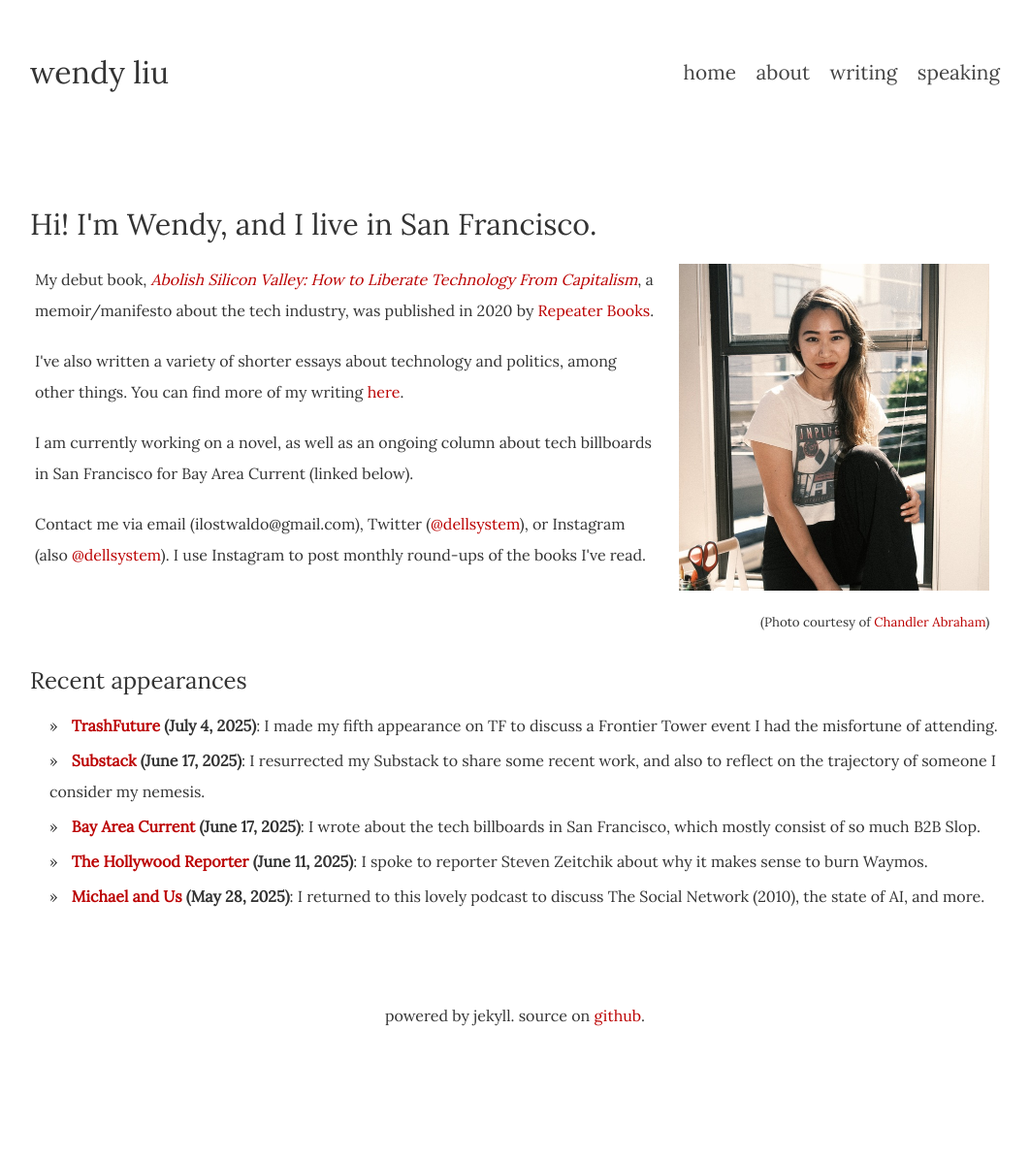
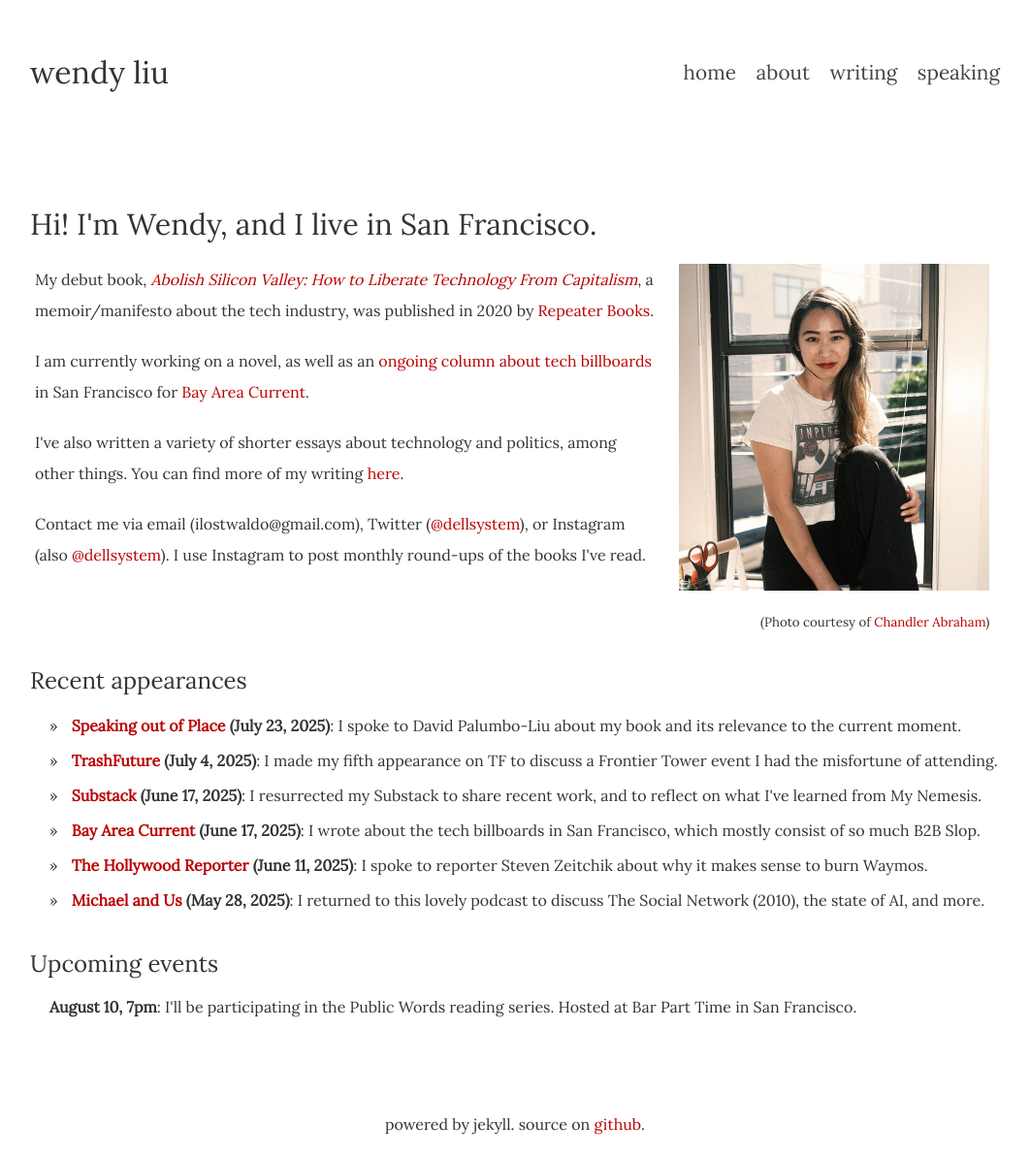
Before and after one commit to dellsystem/dellsystem.github.io, a Jekyll site: the page built from index.html, in a window 1280 px wide. Shown: the whole page at 97% size, without its empty margins (109-1171 px from the left). Built offline with Jekyll 4.4.1, drawn with Linux system fonts in a browser that asks for light colours; before the commit the page ends 1082 px from its top, so only the background shows below that.

Commit message:
Add recent/upcoming

```diff
--- a/_includes/podcasts.html
+++ b/_includes/podcasts.html
@@ -1,4 +1,5 @@
 <ul>
+    <li><strong><a href="https://speakingoutofplace.com/2025/07/23/abolishing-silicon-valley-building-the-commons-a-different-way-to-spend-your-life-a-conversation-with-wendy-liu/">Speaking out of Place</a> (July 23, 2025)</strong>: I spoke to David Palumbo-Liu about my book and its relevance to the current moment.</li>
     <li><strong><a href="https://trashfuturepodcast.podbean.com/e/preview-500000-cool-latinos-feat-wendy-liu/">TrashFuture</a> (July 4, 2025)</strong>: I made my fifth appearance on TF to discuss a Frontier Tower event I had the misfortune of attending.</li>
     <li><strong><a href="https://soundcloud.com/michael-and-us/preview-626-metaquest-w-wendy-liu">Michael and Us</a> (May 28, 2025)</strong>: I returned to this lovely podcast to discuss The Social Network (2010), the state of AI, and more.</li>
     <li><strong><a href="https://podcasts.apple.com/podcast/tech-billionaires-are-coming-for-workers-w-wendy-liu/id1507621076?i=1000590254810">Tech Won't Save Us</a> (December 15, 2022)</strong>: on the current moment in the tech industry and how it differs from the 2010s.</li>
--- a/_includes/upcoming.html
+++ b/_includes/upcoming.html
@@ -1 +1,2 @@
-<p>Nothing at the moment.</p>
+<ul><strong>August 10, 7pm</strong>: I'll be participating in the Public Words reading series. Hosted at Bar Part Time in San Francisco.</li>
+</ul>
--- a/index.html
+++ b/index.html
@@ -5,10 +5,8 @@ layout: default
 <div class="triple-grid">
     <div class="doubled column" style="padding-right: 15px">
         <p>My debut book, <em><a href="https://abolishsiliconvalley.com/">Abolish Silicon Valley: How to Liberate Technology From Capitalism</a></em>, a memoir/manifesto about the tech industry, was published in 2020 by <a href="https://repeaterbooks.com/">Repeater Books</a>.</p>
-        <p>I've also written a variety of shorter essays about technology and
-        politics, among other things. You can find more of my writing <a
-        href="/writing">here</a>.</p>
-        <p>I am currently working on a novel, as well as an ongoing column about tech billboards in San Francisco for Bay Area Current (linked below).</p>
+        <p>I am currently working on a novel, as well as an <a href="https://bayareacurrent.com/the-billboards-arent-for-you/">ongoing column about tech billboards</a> in San Francisco for <a href="https://bayareacurrent.com">Bay Area Current</a>.</p>
+        <p>I've also written a variety of shorter essays about technology and politics, among other things. You can find more of my writing <a href="/writing">here</a>.</p>
         <p>Contact me via email (ilostwaldo@gmail.com), Twitter (<a href="https://twitter.com/dellsystem">@dellsystem</a>), or Instagram (also <a href="https://instagram.com/dellsystem">@dellsystem</a>). I use Instagram to post monthly round-ups of the books I've read.</p>
     </div>
     <div class="right column">
@@ -18,9 +16,12 @@ layout: default
 </div>
 <h3>Recent appearances</h3>
 <ul>
+    <li><strong><a href="https://speakingoutofplace.com/2025/07/23/abolishing-silicon-valley-building-the-commons-a-different-way-to-spend-your-life-a-conversation-with-wendy-liu/">Speaking out of Place</a> (July 23, 2025)</strong>: I spoke to David Palumbo-Liu about my book and its relevance to the current moment.</li>
     <li><strong><a href="https://trashfuturepodcast.podbean.com/e/preview-500000-cool-latinos-feat-wendy-liu/">TrashFuture</a> (July 4, 2025)</strong>: I made my fifth appearance on TF to discuss a Frontier Tower event I had the misfortune of attending.</li>
-    <li><strong><a href="https://dellsystem.substack.com/p/san-franciscos-billboards-arent-for">Substack</a> (June 17, 2025)</strong>: I resurrected my Substack to share some recent work, and also to reflect on the trajectory of someone I consider my nemesis.</li>
+    <li><strong><a href="https://dellsystem.substack.com/p/san-franciscos-billboards-arent-for">Substack</a> (June 17, 2025)</strong>: I resurrected my Substack to share recent work, and to reflect on what I've learned from My Nemesis.</li>
     <li><strong><a href="https://bayareacurrent.com/the-billboards-arent-for-you/">Bay Area Current</a> (June 17, 2025)</strong>: I wrote about the tech billboards in San Francisco, which mostly consist of so much B2B Slop.</li>
     <li><strong><a href="https://www.hollywoodreporter.com/news/politics-news/los-angeles-immigration-protesters-burning-waymo-techlash-1236262292/">The Hollywood Reporter</a> (June 11, 2025)</strong>: I spoke to reporter Steven Zeitchik about why it makes sense to burn Waymos.</li>
     <li><strong><a href="https://soundcloud.com/michael-and-us/preview-626-metaquest-w-wendy-liu">Michael and Us</a> (May 28, 2025)</strong>: I returned to this lovely podcast to discuss The Social Network (2010), the state of AI, and more.</li>
 </ul>
+<h3>Upcoming events</h3>
+{% include upcoming.html %}
```
